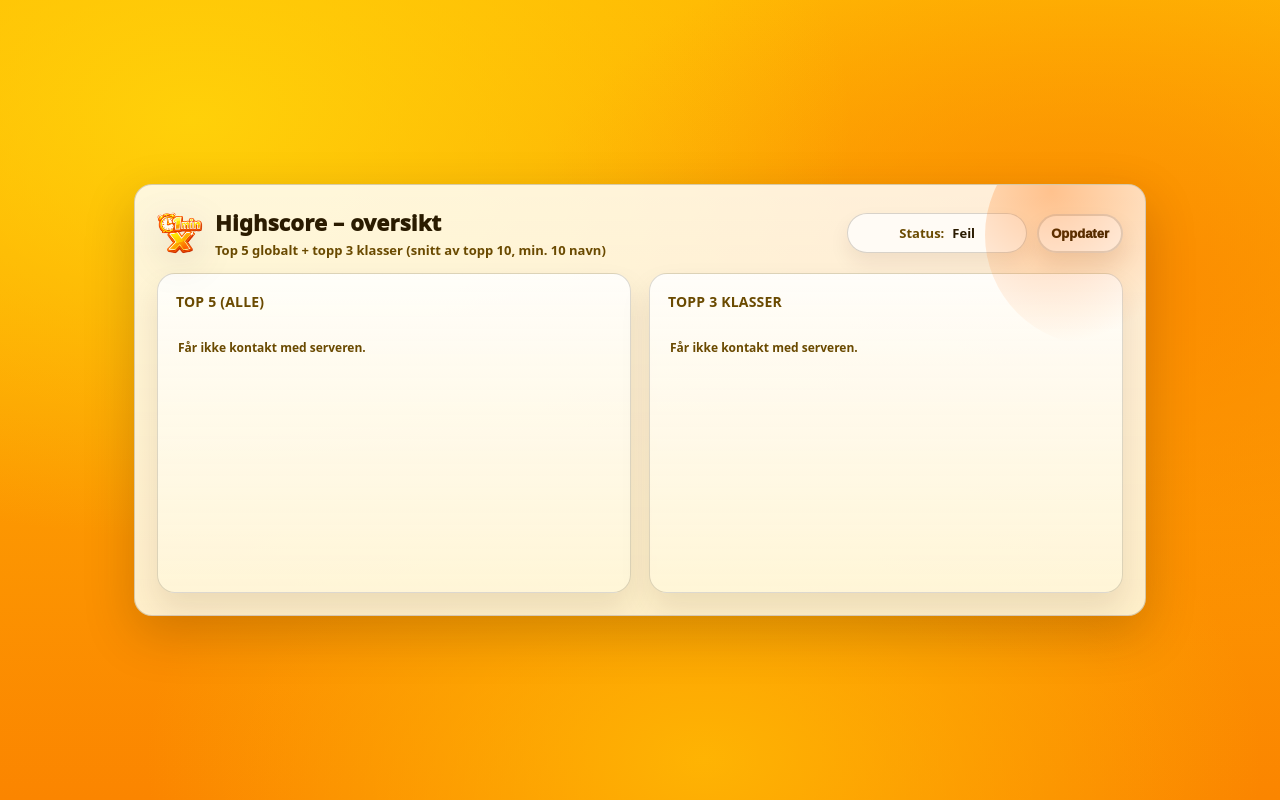
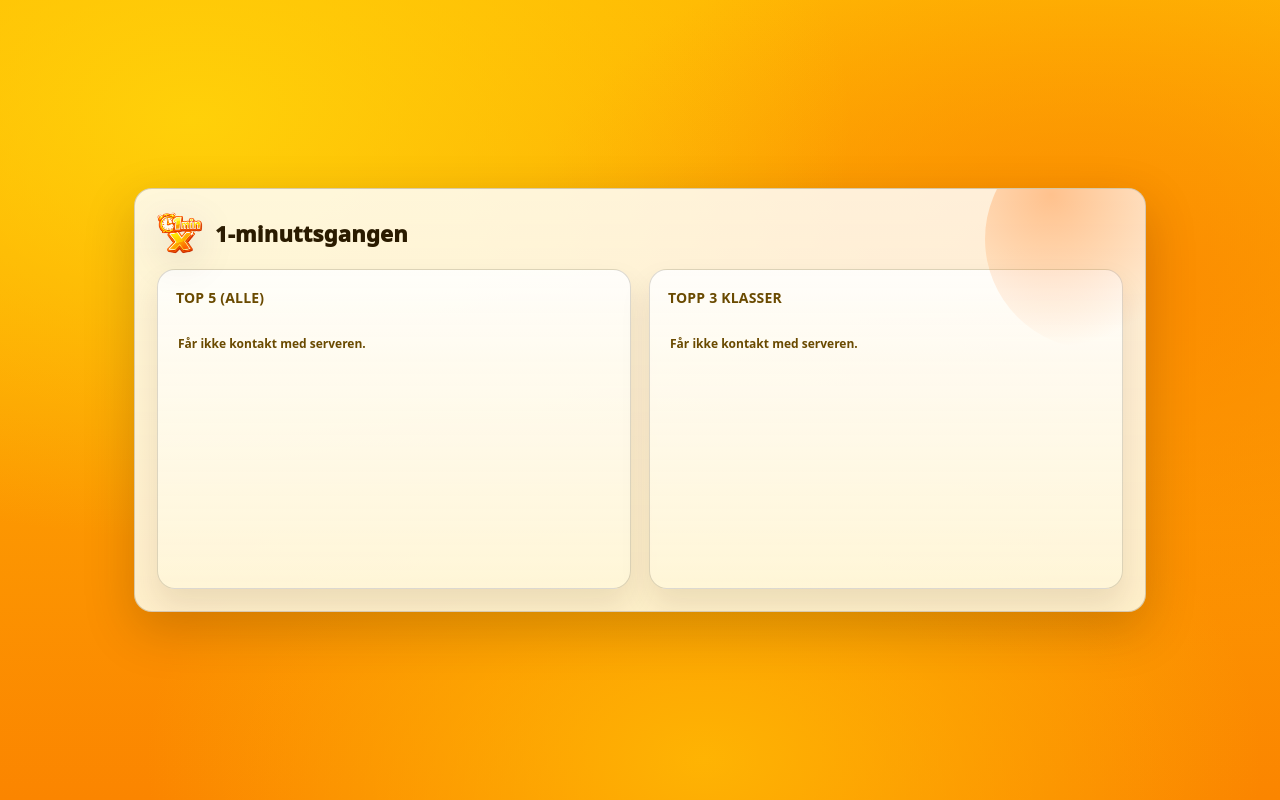
Before and after one commit to ksarntsen/mult-game, a website: page highscores.html in a window 1280 px wide. Drawn offline with Linux system fonts and the light colour scheme; no server answers.

Commit message:
Update highscores.html

```diff
--- a/highscores.html
+++ b/highscores.html
@@ -3,7 +3,7 @@
 <head>
   <meta charset="utf-8" />
   <meta name="viewport" content="width=device-width,initial-scale=1" />
-  <title>Highscore – oversikt</title>
+  <title>1-minuttsgangen</title>
   <style>
     :root{
       --bg1:#ffb703;
@@ -62,7 +62,7 @@
       flex-wrap:wrap;
       gap:14px;
       align-items:center;
-      justify-content:space-between;
+      justify-content:flex-start;
       margin-bottom:14px;
     }
 
@@ -91,62 +91,6 @@
       font-weight:950;
     }
 
-    .sub{
-      margin:4px 0 0 0;
-      color:var(--muted);
-      font-size:13px;
-      font-weight:800;
-    }
-
-    .actions{
-      display:flex;
-      gap:10px;
-      align-items:center;
-      flex-wrap:wrap;
-    }
-
-    button{
-      border:2px solid rgba(42,27,0,.16);
-      background: rgba(255,255,255,.85);
-      color: var(--text);
-      border-radius:999px;
-      padding:10px 12px;
-      font-size:13px;
-      font-weight:950;
-      cursor:pointer;
-      transition: transform .05s ease, background .12s ease, border-color .12s ease, box-shadow .12s ease;
-      box-shadow: 0 12px 22px rgba(60,30,0,.10);
-    }
-
-    button:hover{
-      background: rgba(255,255,255,.95);
-      border-color: rgba(255,109,0,.45);
-      box-shadow: 0 18px 28px rgba(255,109,0,.18);
-    }
-
-    button:active{ transform: translateY(1px); }
-
-    .pill{
-      display:flex;
-      align-items:center;
-      gap:8px;
-      padding:10px 12px;
-      border-radius:999px;
-      border:1px solid rgba(42,27,0,.18);
-      background: rgba(255,255,255,.75);
-      color:var(--muted);
-      font-size:13px;
-      min-width:180px;
-      justify-content:center;
-      box-shadow: 0 10px 20px rgba(60,30,0,.08);
-      font-weight:900;
-    }
-    .pill strong{
-      color:var(--text);
-      font-weight:1100;
-      font-variant-numeric: tabular-nums;
-    }
-
     .content{
       display:grid;
       grid-template-columns: 1fr 1fr;
@@ -156,7 +100,6 @@
 
     @media (max-width: 860px){
       .content{ grid-template-columns: 1fr; }
-      .pill{ min-width: 160px; }
     }
 
     .panel{
@@ -286,9 +229,6 @@
       padding:8px 2px;
     }
 
-    .good{ color: var(--good); font-weight:1100; }
-    .bad{ color: var(--bad); font-weight:1100; }
-
     /* Class-only rows */
     .row.classRow{
       grid-template-columns: 26px 1fr auto;
@@ -311,14 +251,8 @@
         <div class="brand">
           <img class="logo" src="logo.png" alt="" />
           <div>
-            <h1>Highscore – oversikt</h1>
-            <div class="sub">Top 5 globalt + topp 3 klasser (snitt av topp 10, min. 10 navn)</div>
+            <h1>1-minuttsgangen</h1>
           </div>
-        </div>
-
-        <div class="actions">
-          <div class="pill">Status: <strong id="status">Laster…</strong></div>
-          <button id="refreshBtn" type="button">Oppdater</button>
         </div>
       </div>
 
@@ -348,20 +282,17 @@
 (() => {
   // Expected Netlify functions (same origin):
   // GET /.netlify/functions/get-top-scores
-  // GET /.netlify/functions/get-top-scores?className=8A[&limit=50]
+  // GET /.netlify/functions/get-top-scores?className=8A&limit=50
   //
   // Class leaderboard rule:
-  // - Consider only classes with >= 10 registered names (unique names returned or deduped client-side)
-  // - Score per class = average of points of the top 10 in the class
+  // - Consider only classes with >= TOP_IN_CLASS registered names (unique names)
+  // - Score per class = average of points of the top TOP_IN_CLASS in the class
   // - Display top 3 classes (class + average score)
 
   const ALL_CLASSES = ["8A","8B","8C","8D","9A","9B","9C","9D","9E","10A","10B","10C","10D","10E"];
   const TOP_GLOBAL = 5;
   const TOP_CLASSES = 3;
-  const TOP_IN_CLASS = 8;
-
-  const statusEl = document.getElementById("status");
-  const refreshBtn = document.getElementById("refreshBtn");
+  const TOP_IN_CLASS = 8; // change this if you want 10, etc.
 
   const globalListEl = document.getElementById("globalList");
   const globalEmptyEl = document.getElementById("globalEmpty");
@@ -416,13 +347,6 @@
     }
     const data = await res.json();
     return Array.isArray(data) ? data.map(normalizeEntry) : [];
-  }
-
-  function setStatus(text, kind){
-    statusEl.textContent = text;
-    statusEl.className = "";
-    if (kind === "good") statusEl.classList.add("good");
-    if (kind === "bad") statusEl.classList.add("bad");
   }
 
   function uniqByName(list){
@@ -533,7 +457,7 @@
     });
   }
 
-  function computeAvgTop10(pointsList){
+  function computeAvgTopN(pointsList){
     const top = pointsList.slice(0, TOP_IN_CLASS);
     if (top.length < TOP_IN_CLASS) return null;
     const sum = top.reduce((acc, e) => acc + (Number(e?.points) || 0), 0);
@@ -543,19 +467,19 @@
   async function computeTopClasses(){
     const jobs = ALL_CLASSES.map(async (cls) => {
       try{
-        // Ask for more than 10 so we can dedupe by name safely and still keep >=10
-        const listRaw = await apiGetClassTopScores(cls, 50);
+        // Request enough to still have >= TOP_IN_CLASS after dedupe
+        const listRaw = await apiGetClassTopScores(cls, 80);
 
-        // Sort by points desc (server should, but enforce)
+        // Enforce sort desc
         listRaw.sort((a, b) => (Number(b.points)||0) - (Number(a.points)||0));
 
-        // Ensure at least 10 unique names
+        // Unique names
         const unique = uniqByName(listRaw);
         unique.sort((a, b) => (Number(b.points)||0) - (Number(a.points)||0));
 
         if (unique.length < TOP_IN_CLASS) return null;
 
-        const avg = computeAvgTop10(unique);
+        const avg = computeAvgTopN(unique);
         if (avg === null) return null;
 
         return { className: cls, avg };
@@ -570,30 +494,24 @@
   }
 
   async function loadAll(){
-    setStatus("Laster…");
-
+    try{
       globalListEl.innerHTML = "";
       globalEmptyEl.style.display = "none";
       globalEmptyEl.textContent = "";
+      globalMetaEl.textContent = "";
 
       classListEl.innerHTML = "";
       classEmptyEl.style.display = "none";
       classEmptyEl.textContent = "";
-
-    globalMetaEl.textContent = "";
       classMetaEl.textContent = "";
 
-    try{
       const global = await apiGetGlobalTopScores();
       renderGlobalBoard(global);
 
       const topClasses = await computeTopClasses();
       renderClassBoard(topClasses);
-
-      setStatus("OK", "good");
     }catch(e){
       console.warn(e);
-      setStatus("Feil", "bad");
 
       globalEmptyEl.style.display = "block";
       globalEmptyEl.textContent = "Får ikke kontakt med serveren.";
@@ -603,8 +521,6 @@
     }
   }
 
-  refreshBtn.addEventListener("click", loadAll);
-
   loadAll();
 })();
 </script>
```
Lines whose indentation alone changed are shown as unchanged.
